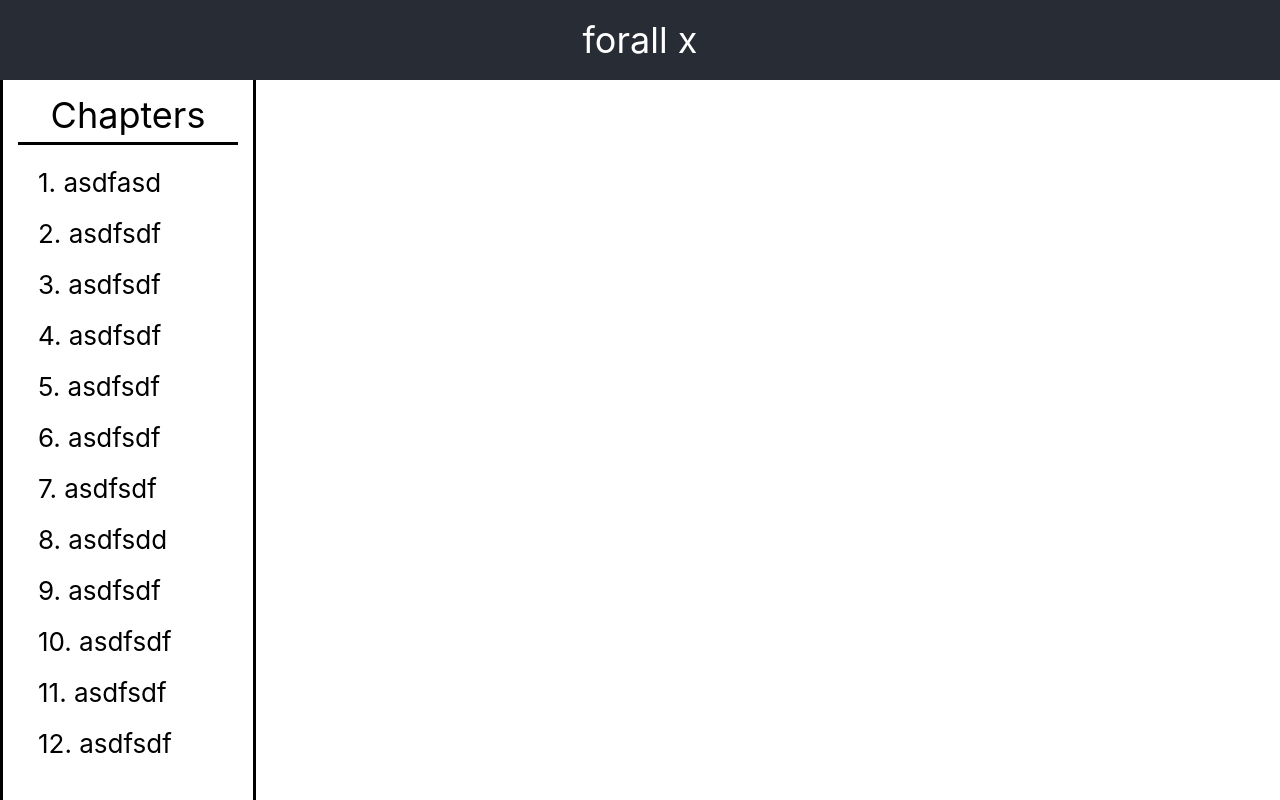
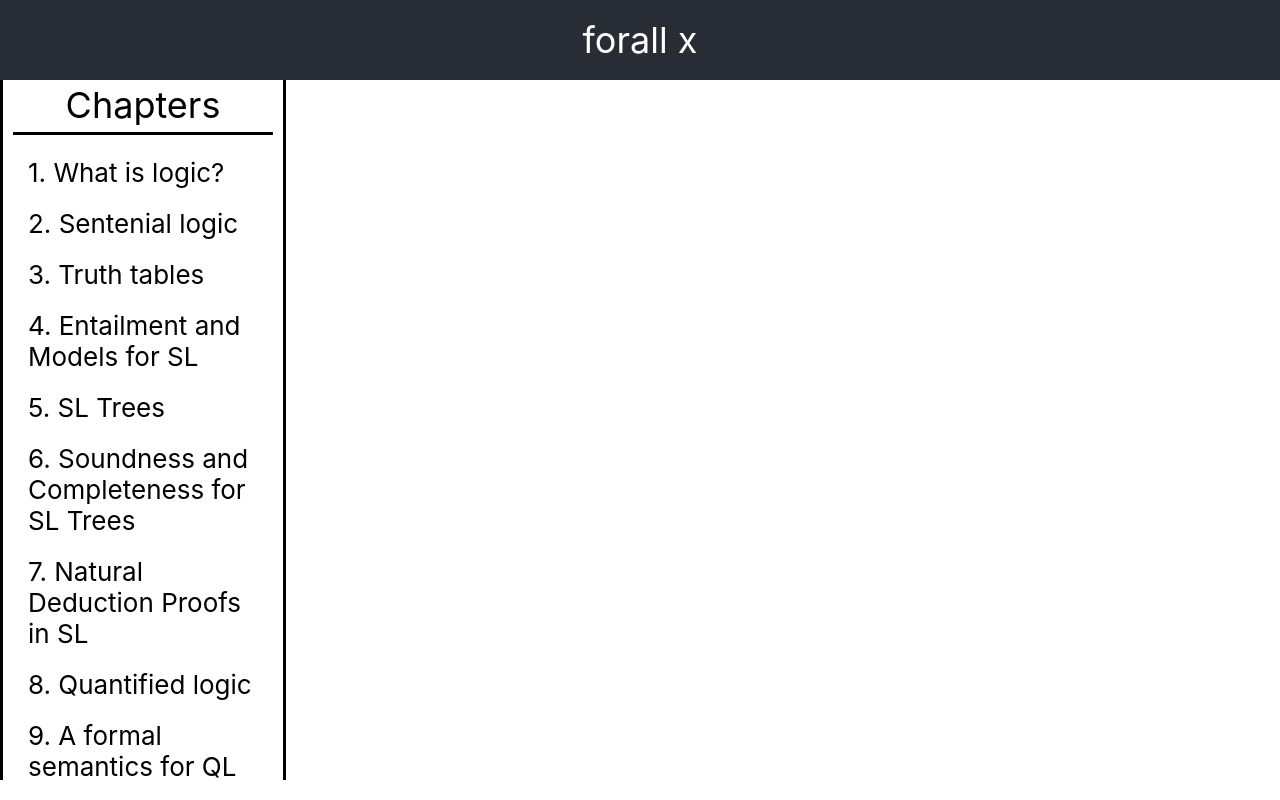
Before and after one commit to mbecker20/forallx-app, a React (Create React App) app: page / in a window 1280 px wide. Built offline with nearby package versions, Linux system fonts and the light colour scheme.

Commit message:
added first chapter subchapters and style improvements

```diff
--- a/package.json
+++ b/package.json
@@ -19,7 +19,7 @@
     "typescript": "~3.7.2"
   },
   "scripts": {
-    "start": "react-scripts start",
+    "start": "BROWSER='none' react-scripts start",
     "build": "react-scripts build",
     "test": "react-scripts test",
     "eject": "react-scripts eject"
--- a/src/App/SideBar.tsx
+++ b/src/App/SideBar.tsx
@@ -1,11 +1,10 @@
 import React from 'react';
-import colors from '../theme';
 import useJSS from './style'
 import { ChapterViewer } from '../components/all';
 //import { navigate } from '@reach/router'
 
 function SideBar() {
-  const classes = useJSS(colors)
+  const classes = useJSS()
   return (
     <div className={classes.SideBar}>
       <ChapterViewer />
--- a/src/App/TopBar.tsx
+++ b/src/App/TopBar.tsx
@@ -1,13 +1,12 @@
 import React from 'react'
 import useJSS from './style'
-import colors from '../theme'
 
 interface Props {
   text: string
 }
 
 function TopBar({ text }: Props) {
-  const classes = useJSS(colors)
+  const classes = useJSS()
   return (
     <div className={classes.TopBar}>
       {text}
--- a/src/App/style.ts
+++ b/src/App/style.ts
@@ -1,11 +1,11 @@
 import { createUseStyles } from 'react-jss'
-import colors from '../theme'
+import { colors, sizes } from '../theme'
 
 const useJSS = createUseStyles({
   TopBar: {
     backgroundColor: colors.grey,
     width: '100vw',
-    height: '80px',
+    height: sizes.topbarHeight,
     display: 'flex',
     flexDirection: 'row',
     alignItems: 'center',
@@ -29,7 +29,7 @@ const useJSS = createUseStyles({
     flexWrap: 'nowrap',
     alignItems: 'center',
     justifyContent: 'flex-start',
-    padding: '10px',
+    padding: '0px',
     fontSize: 'calc(10px + 2vmin)',
     color: 'white',
     textOrientation: 'upright',
@@ -39,19 +39,19 @@ const useJSS = createUseStyles({
     userSelect: 'none',
     zIndex: '99',
     boxSizing: 'borderBox',
-    width: '230px'
+    width: sizes.sidebarWidth,
   },
 
   Router: {
     backgroundColor: colors.tertiary,
-    height: 'calc(100vh - 80px)',
+    height: `calc(100vh - ${sizes.topbarHeight})`,
     display: 'flex',
     alignItems: 'center',
     justifyContent: 'center',
     fontSize: 'calc(10px + 2vmin)',
     color: 'white',
     position: 'absolute',
-    top: '80px',
+    top: sizes.topbarHeight,
     overflow: 'hidden',
   },
 })
--- a/src/components/Button/main.tsx
+++ b/src/components/Button/main.tsx
@@ -1,7 +1,6 @@
 import React, { useState } from 'react'
 import useStyles from './style'
 import { animated, useSpring } from 'react-spring'
-import colors from '../../theme'
 
 const upShadow = '0 4px 8px 0 rgba(0, 0, 0, 0.2), 0 6px 20px 0 rgba(0, 0, 0, 0.19)'
 const downShadow = '0 0px 0px 0 rgba(0, 0, 0, 0.2), 0 0px 0px 0 rgba(0, 0, 0, 0.19)'
@@ -16,7 +15,7 @@ interface Props {
 }
 
 function Button({ style, onClick, children }: Props) {
-  const classes = useStyles(colors)
+  const classes = useStyles()
   const [pressed, setPressed] = useState(false)
   const buttonSpring = useSpring({
     boxShadow: pressed ? downShadow : upShadow,
--- a/src/components/Button/style.ts
+++ b/src/components/Button/style.ts
@@ -1,9 +1,9 @@
 import {createUseStyles} from 'react-jss'
-import { Colors } from '../../theme'
+import { colors } from '../../theme'
 
 const useStyles = createUseStyles({
   Button: {
-    backgroundColor: (colors: Colors) => colors.secondary,
+    backgroundColor: colors.secondary,
     position: 'relative',
     display: 'flex',
     alignItems: 'center',
--- a/src/components/ChapterViewer/Chapter.tsx
+++ b/src/components/ChapterViewer/Chapter.tsx
@@ -1,6 +1,6 @@
 import React, { useState, Children, cloneElement } from 'react'
 import useJSS from './style'
-import colors from '../../theme'
+import { colors } from '../../theme'
 
 interface Props {
   children: React.ReactNode
--- a/src/components/ChapterViewer/SubChapter.tsx
+++ b/src/components/ChapterViewer/SubChapter.tsx
@@ -1,7 +1,7 @@
 import React from 'react'
 import { animated, useSpring } from 'react-spring'
 import useJSS from './style'
-import colors from '../../theme';
+import { colors } from '../../theme';
 
 interface Props {
   isOpen?: boolean,
@@ -9,9 +9,10 @@ interface Props {
 }
 
 function SubChapter({ isOpen, children }: Props) {
+  const numChars = (children as String).length
   const classes = useJSS(colors)
   const springStyle = useSpring({
-    height: isOpen ? '4vmin' : '0vmin',
+    height: isOpen ? `${Math.floor(numChars/10)*4}vmin` : '0vmin',
     transform: isOpen ? 'scaleY(1)' : 'scaleY(0)',
     opacity: isOpen ? 1 : 0,
     padding: isOpen ? '5px' : '0px'
--- a/src/components/ChapterViewer/main.tsx
+++ b/src/components/ChapterViewer/main.tsx
@@ -11,62 +11,78 @@ function ChapterViewer() {
       <CVHeader />
       <div className={classes.CVContainer}>
         <div className={classes.CVInnerContainer}>
-          <Chapter chapterName={'1. asdfasd'}>
+          <Chapter chapterName={'1. What is logic?'}>
+            <SubChapter>Introduction</SubChapter>
+            <SubChapter>1.1 Arguments</SubChapter>
+            <SubChapter>1.2 Sentences and propositions</SubChapter>
+            <SubChapter>1.3 Two ways that arguments can go wrong</SubChapter>
+            <SubChapter>1.4 Validity</SubChapter>
+            <SubChapter>1.5 Impossibility</SubChapter>
+            <SubChapter>1.6 Other logical notions</SubChapter>
+            <SubChapter>1.7 Formal languages</SubChapter>
+            <SubChapter>Practice Exercises</SubChapter>
+          </Chapter>
+          <Chapter chapterName={'2. Sentenial logic'}>
             <SubChapter>SubChapter A</SubChapter>
             <SubChapter>SubChapter B</SubChapter>
             <SubChapter>SubChapter C</SubChapter>
           </Chapter>
-          <Chapter chapterName={'2. asdfsdf'}>
+          <Chapter chapterName={'3. Truth tables'}>
             <SubChapter>SubChapter A</SubChapter>
             <SubChapter>SubChapter B</SubChapter>
             <SubChapter>SubChapter C</SubChapter>
           </Chapter>
-          <Chapter chapterName={'3. asdfsdf'}>
+          <Chapter chapterName={'4. Entailment and Models for SL'}>
             <SubChapter>SubChapter A</SubChapter>
             <SubChapter>SubChapter B</SubChapter>
             <SubChapter>SubChapter C</SubChapter>
           </Chapter>
-          <Chapter chapterName={'4. asdfsdf'}>
+          <Chapter chapterName={'5. SL Trees'}>
             <SubChapter>SubChapter A</SubChapter>
             <SubChapter>SubChapter B</SubChapter>
             <SubChapter>SubChapter C</SubChapter>
           </Chapter>
-          <Chapter chapterName={'5. asdfsdf'}>
+          <Chapter chapterName={'6. Soundness and Completeness for SL Trees'}>
             <SubChapter>SubChapter A</SubChapter>
             <SubChapter>SubChapter B</SubChapter>
             <SubChapter>SubChapter C</SubChapter>
           </Chapter>
-          <Chapter chapterName={'6. asdfsdf'}>
+          <Chapter chapterName={'7. Natural Deduction Proofs in SL'}>
             <SubChapter>SubChapter A</SubChapter>
             <SubChapter>SubChapter B</SubChapter>
             <SubChapter>SubChapter C</SubChapter>
           </Chapter>
-          <Chapter chapterName={'7. asdfsdf'}>
+          <Chapter chapterName={'8. Quantified logic'}>
             <SubChapter>SubChapter A</SubChapter>
             <SubChapter>SubChapter B</SubChapter>
             <SubChapter>SubChapter C</SubChapter>
           </Chapter>
-          <Chapter chapterName={'8. asdfsdd'}>
+          <Chapter chapterName={'9. A formal semantics for QL'}>
             <SubChapter>SubChapter A</SubChapter>
             <SubChapter>SubChapter B</SubChapter>
             <SubChapter>SubChapter C</SubChapter>
           </Chapter>
-          <Chapter chapterName={'9. asdfsdf'}>
+          <Chapter chapterName={'10. QL Trees'}>
             <SubChapter>SubChapter A</SubChapter>
             <SubChapter>SubChapter B</SubChapter>
             <SubChapter>SubChapter C</SubChapter>
           </Chapter>
-          <Chapter chapterName={'10. asdfsdf'}>
+          <Chapter chapterName={'11. Soundness and Completeness for QL Trees'}>
             <SubChapter>SubChapter A</SubChapter>
             <SubChapter>SubChapter B</SubChapter>
             <SubChapter>SubChapter C</SubChapter>
           </Chapter>
-          <Chapter chapterName={'11. asdfsdf'}>
+          <Chapter chapterName={'12. Identity'}>
             <SubChapter>SubChapter A</SubChapter>
             <SubChapter>SubChapter B</SubChapter>
             <SubChapter>SubChapter C</SubChapter>
           </Chapter>
-          <Chapter chapterName={'12. asdfsdf'}>
+          <Chapter chapterName={'13. Natural Deduction Proofs in QL'}>
+            <SubChapter>SubChapter A</SubChapter>
+            <SubChapter>SubChapter B</SubChapter>
+            <SubChapter>SubChapter C</SubChapter>
+          </Chapter>
+          <Chapter chapterName={'reference'}>
             <SubChapter>SubChapter A</SubChapter>
             <SubChapter>SubChapter B</SubChapter>
             <SubChapter>SubChapter C</SubChapter>
--- a/src/components/ChapterViewer/style.ts
+++ b/src/components/ChapterViewer/style.ts
@@ -1,5 +1,5 @@
 import { createUseStyles } from 'react-jss'
-import colors from '../../theme'
+import { colors, sizes } from '../../theme'
 
 const useJSS = createUseStyles({
   Bounder: {
@@ -12,7 +12,7 @@ const useJSS = createUseStyles({
     //boxShadow: '0 4px 8px 0 rgba(0, 0, 0, 0.2), 0 6px 20px 0 rgba(0, 0, 0, 0.19)',
     userSelect: 'none',
     overflow: 'hidden',
-    width: '220px',
+    width: sizes.chapterViewerWidth,
     height: '90%',
     flexGrow: '3',
     flexShrink: '3',
@@ -21,7 +21,7 @@ const useJSS = createUseStyles({
 
   CVContainer: {
     display: 'flex',
-    alignItems: 'center',
+    alignItems: 'flex-end',
     justifyContent: 'flex-start',
     borderRadius: '0px',
     //boxShadow: '0 4px 8px 0 rgba(0, 0, 0, 0.2), 0 6px 20px 0 rgba(0, 0, 0, 0.19)',
@@ -38,12 +38,13 @@ const useJSS = createUseStyles({
       backgroundColor: colors.text,
       borderRadius: 5,
     },
-    width: '220px',
+    width: `calc(${sizes.chapterViewerWidth} - 20px)`,
     height: '50vmin',
     flexGrow: '3',
     flexShrink: '3',
     flexDirection: 'column',
-    margin: '10px',
+    //margin: '10px',
+    padding: '10px'
   },
 
   CVInnerContainer: {
@@ -54,7 +55,7 @@ const useJSS = createUseStyles({
     borderRadius: '0px',
     //boxShadow: '0 4px 8px 0 rgba(0, 0, 0, 0.2), 0 6px 20px 0 rgba(0, 0, 0, 0.19)',
     userSelect: 'none',
-    width: '210px',
+    width: `calc(${sizes.chapterViewerWidth} - 20px)`,
     flexDirection: 'column',
     marginLeft: '10px'
   },
@@ -69,7 +70,7 @@ const useJSS = createUseStyles({
     bottom: '2px',
     //boxShadow: '0 4px 8px 0 rgba(0, 0, 0, 0.2), 0 6px 20px 0 rgba(0, 0, 0, 0.19)',
     userSelect: 'none',
-    width: '220px',
+    width: `calc(${sizes.chapterViewerWidth} - 10px)`,
     flexDirection: 'column',
     fontSize: 'calc(20px + 2vmin)',
     paddingTop: '5px',
@@ -86,7 +87,7 @@ const useJSS = createUseStyles({
     display: 'flex',
     flexDirection: 'column',
     justifyContent: 'center',
-    width: '210px'
+    width: `calc(${sizes.chapterViewerWidth} - 20px)`,
     //alignItems: 'center',
   },
 
@@ -109,6 +110,8 @@ const useJSS = createUseStyles({
     flexShrink: '0',
     flexBasis: '0',
     alignItems: 'flex-start',
+    position: 'relative',
+    left: '20px'
   },
 
   SubChapter: {
@@ -120,8 +123,6 @@ const useJSS = createUseStyles({
     alignItems: 'center',
     justifyContent: 'center',
     fontSize: 'calc(5px + 2vmin)',
-    position: 'relative',
-    left: '15px',
     '&:hover': {
       cursor: 'pointer',
     },
--- a/src/components/Switch/style.ts
+++ b/src/components/Switch/style.ts
@@ -1,5 +1,5 @@
 import {createUseStyles} from 'react-jss'
-import colors from '../../theme'
+import { colors } from '../../theme'
 
 const useJSS = createUseStyles({
   Bounder: {
--- a/src/theme.ts
+++ b/src/theme.ts
@@ -3,14 +3,10 @@ const secondary = '#281c34' //purple
 const tertiary = '#182c54' // blue
 
 export interface Colors {
-  grey: string,
-  background: string,
-  text: string,
-  secondary: string,
-  tertiary: string,
+  [index: string]: string
 }
 
-const colors: Colors = {
+export const colors: Colors = {
   grey: grey,
   background: 'white',
   text: 'black',
@@ -18,4 +14,12 @@ const colors: Colors = {
   tertiary: tertiary,
 }
 
-export default colors
+export interface Sizes {
+  [index: string]: string
+}
+
+export const sizes: Sizes = {
+  topbarHeight: '80px',
+  sidebarWidth: '280px',
+  chapterViewerWidth: '270px',
+}
```
